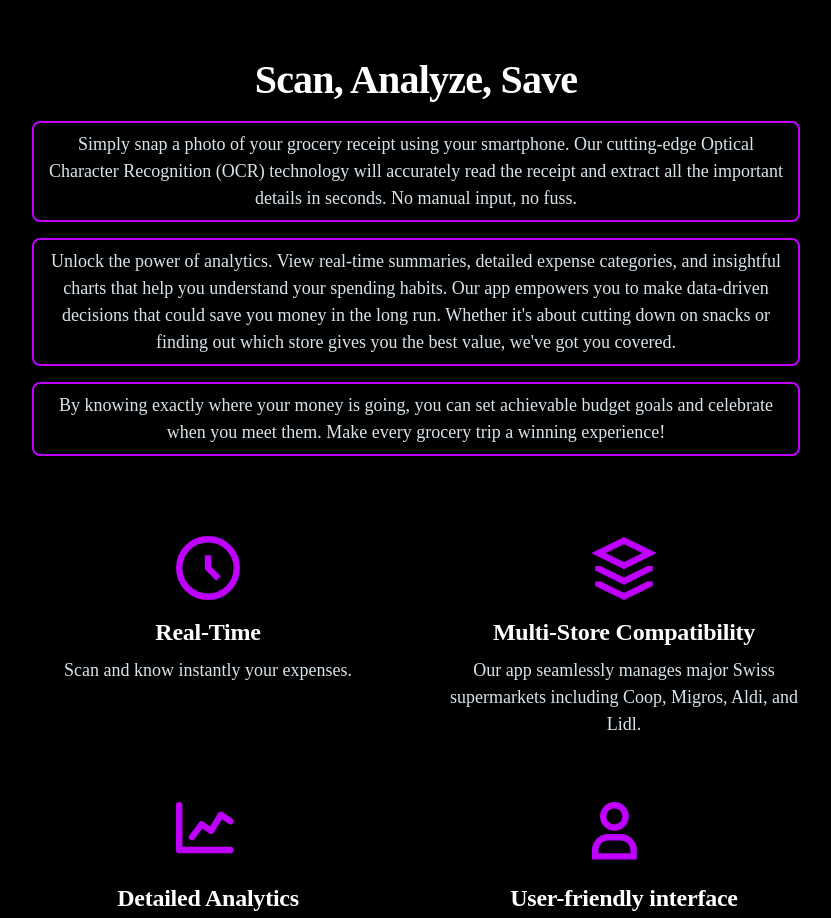
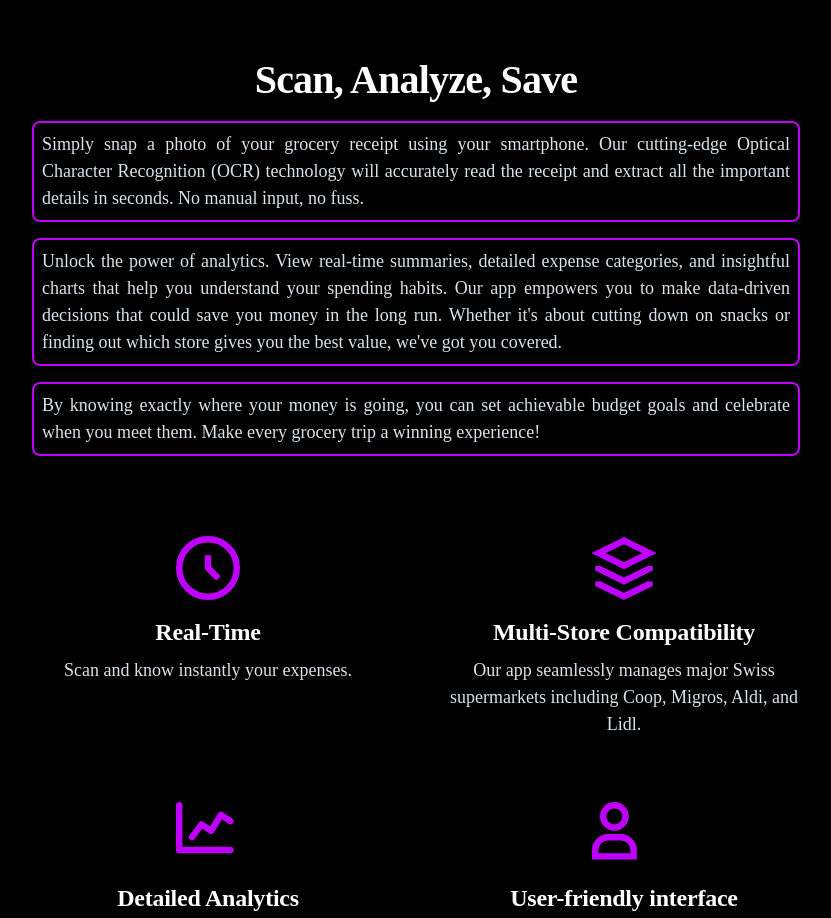
Before and after one commit to DrC0okie/scanalyze, a Next.js app in the folder Landing page/: page / in a window 1280 px wide. Shown: the part 1160-2078 px from the top of the page, without its empty margins (224-1055 px from the left). Built offline with nearby package versions, Linux system fonts and the light colour scheme.

Commit message:
Justified text

```diff
--- a/Landing page/components/features.tsx
+++ b/Landing page/components/features.tsx
@@ -8,9 +8,9 @@ export default function Features() {
           <div className="max-w-3xl mx-auto text-center pb-12 md:pb-20" data-aos="fade-up" data-aos-delay="300">
             <h2 className="h2 mb-4 font-title">Scan, Analyze, Save</h2>
             <div className="flex flex-col items-center gap-4 font-text">
-              <p className="text-lg border-purple-600 rounded-lg border-2 p-2 text-gray-200 text-center">Simply snap a photo of your grocery receipt using your smartphone. Our cutting-edge Optical Character Recognition (OCR) technology will accurately read the receipt and extract all the important details in seconds. No manual input, no fuss.</p>
-              <p className="text-lg border-purple-600 rounded-lg border-2 p-2 text-gray-200 text-center">Unlock the power of analytics. View real-time summaries, detailed expense categories, and insightful charts that help you understand your spending habits. Our app empowers you to make data-driven decisions that could save you money in the long run. Whether it's about cutting down on snacks or finding out which store gives you the best value, we've got you covered.</p>
-              <p className="text-lg border-purple-600 rounded-lg border-2 p-2 text-gray-200 text-center">By knowing exactly where your money is going, you can set achievable budget goals and celebrate when you meet them. Make every grocery trip a winning experience!</p>
+              <p className="text-lg border-purple-600 rounded-lg border-2 p-2 text-gray-200 text-justify">Simply snap a photo of your grocery receipt using your smartphone. Our cutting-edge Optical Character Recognition (OCR) technology will accurately read the receipt and extract all the important details in seconds. No manual input, no fuss.</p>
+              <p className="text-lg border-purple-600 rounded-lg border-2 p-2 text-gray-200 text-justify">Unlock the power of analytics. View real-time summaries, detailed expense categories, and insightful charts that help you understand your spending habits. Our app empowers you to make data-driven decisions that could save you money in the long run. Whether it's about cutting down on snacks or finding out which store gives you the best value, we've got you covered.</p>
+              <p className="text-lg border-purple-600 rounded-lg border-2 p-2 text-gray-200 text-justify">By knowing exactly where your money is going, you can set achievable budget goals and celebrate when you meet them. Make every grocery trip a winning experience!</p>
             </div>
           </div>
 
```
